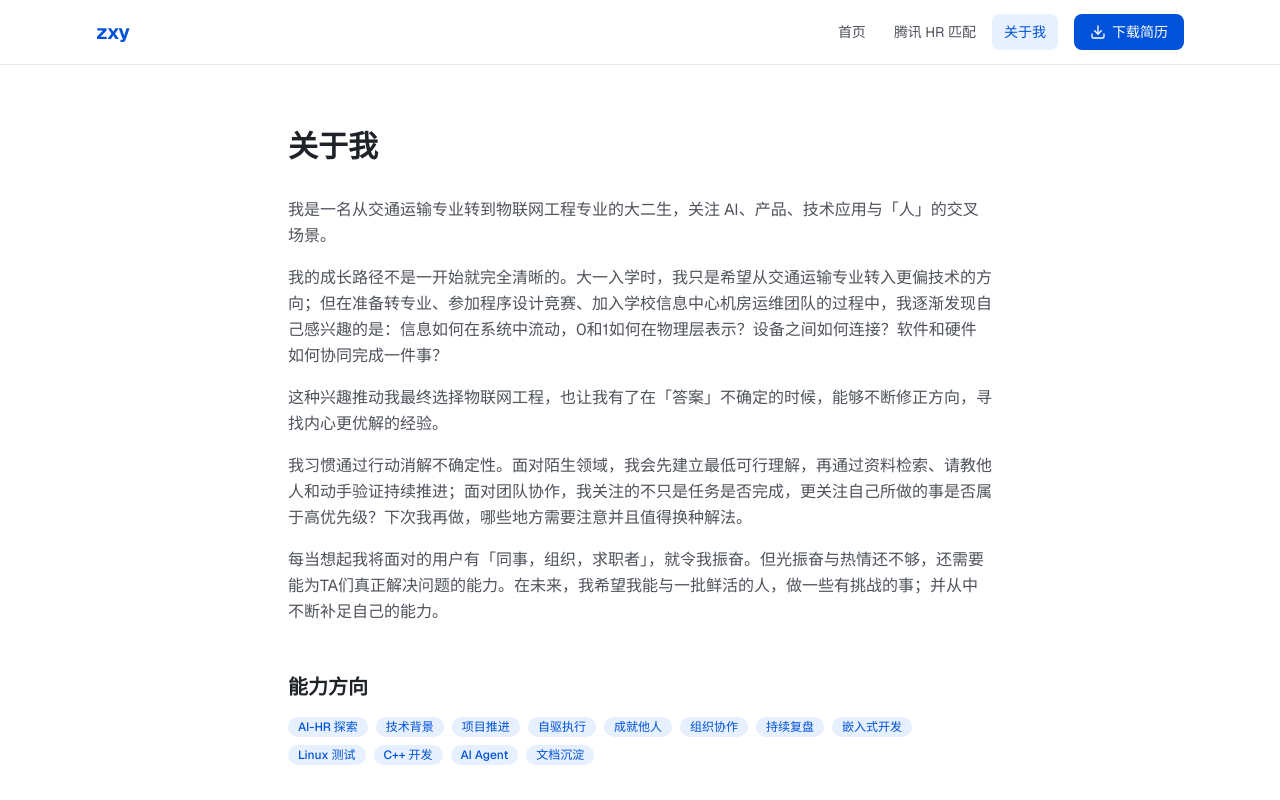
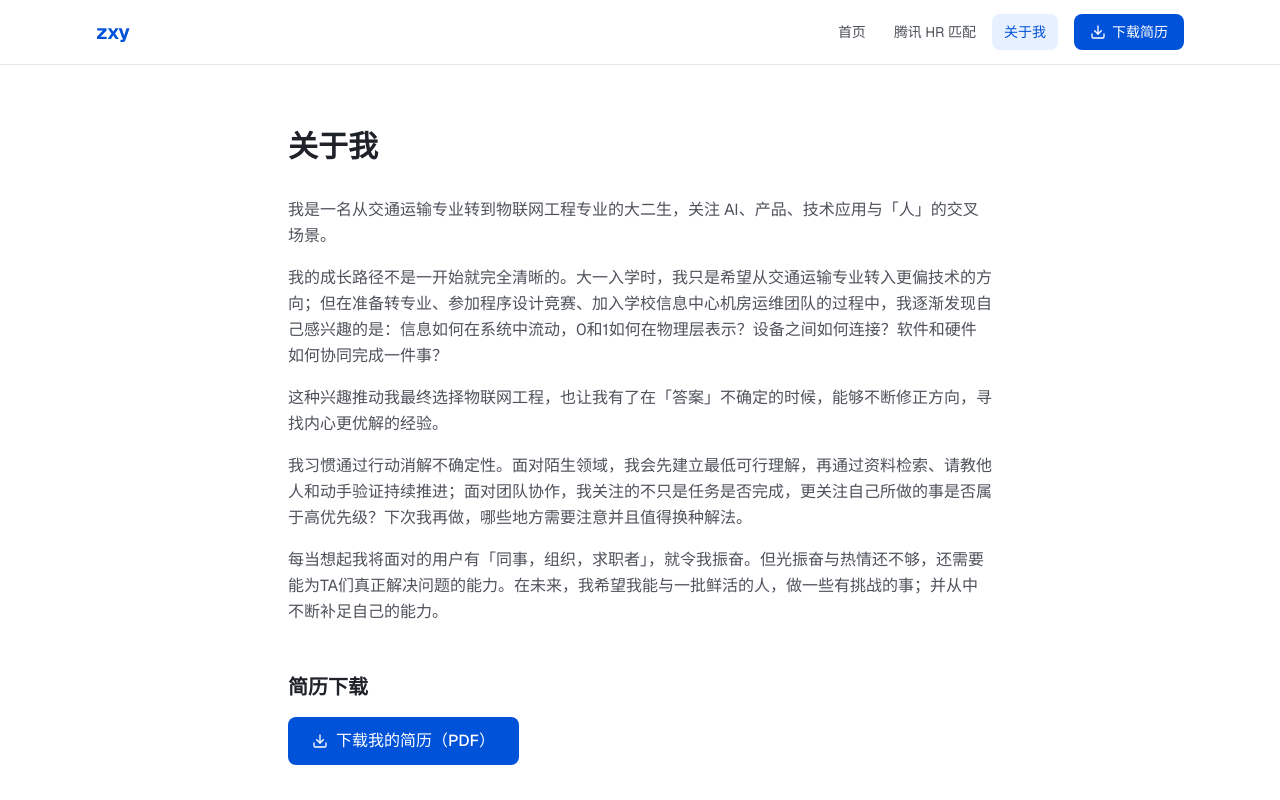
Before and after one commit to guise-zxy/zxy_site_Wb_version, a Next.js app: page /about in a window 1280 px wide. Shown: the top 800 px of the page. Built offline with nearby package versions, Linux system fonts and the light colour scheme.

Commit message:
update: 删除关于我页面的能力方向板块

```diff
--- a/src/app/about/page.tsx
+++ b/src/app/about/page.tsx
@@ -34,31 +34,6 @@
             <p>
               每当想起我将面对的用户有「同事，组织，求职者」，就令我振奋。但光振奋与热情还不够，还需要能为TA们真正解决问题的能力。在未来，我希望我能与一批鲜活的人，做一些有挑战的事；并从中不断补足自己的能力。
             </p>
-          </div>
-        </section>
-
-        {/* 能力标签 */}
-        <section className="mb-12">
-          <h2 className="text-xl font-bold text-[var(--color-foreground)] mb-4">
-            能力方向
-          </h2>
-          <div className="flex flex-wrap gap-2">
-            {[
-              "AI-HR 探索",
-              "技术背景",
-              "项目推进",
-              "自驱执行",
-              "成就他人",
-              "组织协作",
-              "持续复盘",
-              "嵌入式开发",
-              "Linux 测试",
-              "C++ 开发",
-              "AI Agent",
-              "文档沉淀",
-            ].map((skill) => (
-              <Tag key={skill} label={skill} variant="ability" />
-            ))}
           </div>
         </section>
 
```
